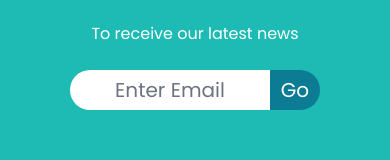
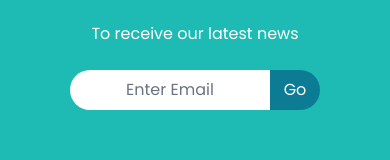
Before and after one commit to pandupan/mesjid-ku, a Next.js app: page / in a window 390 px wide. Shown: the part 4071-4231 px from the top of the page. Built offline with nearby package versions, Linux system fonts and the light colour scheme.

Commit message:
[FIX] Homepage responsive

```diff
--- a/components/pages/HomePageT1/HistoryOfCenter.tsx
+++ b/components/pages/HomePageT1/HistoryOfCenter.tsx
@@ -17,13 +17,13 @@ const HistoryOfCenter = () => {
       <h2 className='font-bold sm:text-base text-sm'>
         The Mosque is the #1 Islamic Center in the Country!
       </h2>
-      <div className='flex flex-row gap-28 sm:text-base text-sm'>
-        <ul>
+      <div className='flex flex-row gap-28 sm:text-base text-sm ml-4 sm:ml-0'>
+        <ul style={{ listStyleType: 'disc' }}>
           <li>Astonishing Facilities</li>
           <li>Leads Charity Events</li>
           <li>Feeding Hungry People</li>
         </ul>
-        <ul>
+        <ul style={{ listStyleType: 'disc' }}>
           <li>Helping Communities</li>
           <li>Schooling Children</li>
           <li>Providing Homes</li>
--- a/components/pages/LandingPage/ReceiveNews.tsx
+++ b/components/pages/LandingPage/ReceiveNews.tsx
@@ -4,10 +4,10 @@ const ReceiveNews = () => {
     <div className="flex flex-col justify-center items-center w-full min-h-[200px] bg-theme gap-6 mt-20">
       <h4 className="text-white">To receive our latest news</h4>
       <div className="flex justify-center items-center w-[250px] md:w-[400px] h-[40px] md:h-[60px] rounded-full">
-        <div className="flex justify-center items-center w-[80%] h-full bg-white text-gray-500 rounded-l-full text-xl">
+        <div className="flex justify-center items-center w-[80%] h-full bg-white text-gray-500 rounded-l-full text-base sm:text-lg xl:text-xl">
           Enter Email
         </div>
-        <div className="w-[20%] h-full bg-[#0c7c95] rounded-r-full text-white flex justify-center items-center text-xl">
+        <div className="w-[20%] h-full bg-[#0c7c95] rounded-r-full text-white flex justify-center items-center text-base sm:text-lg xl:text-xl">
           Go
         </div>
       </div>
```
